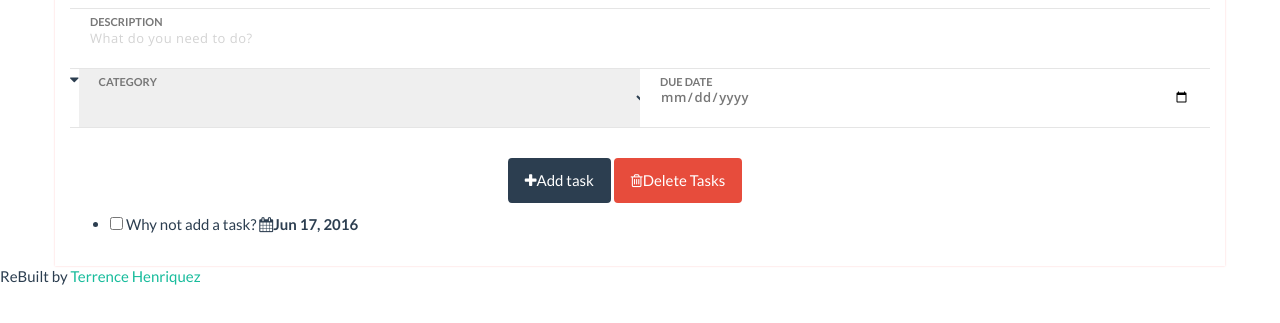
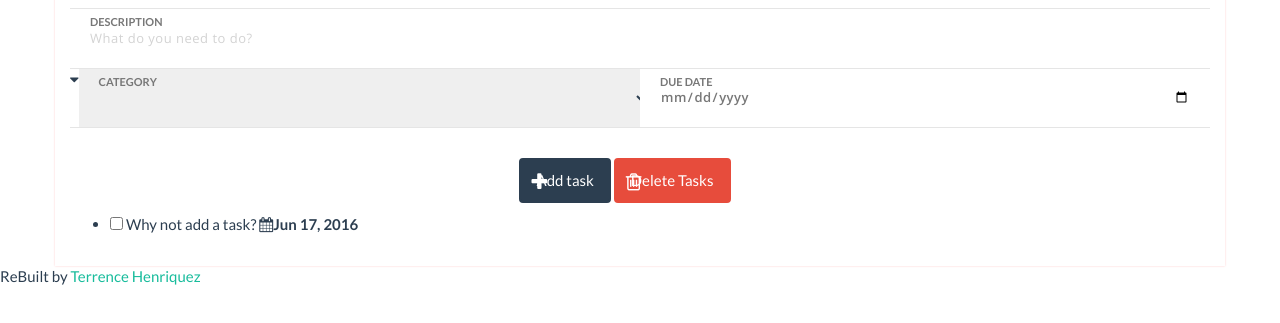
Before and after one commit to thenriquez/PickNDo, a plain HTML site: page index.html in a window 1280 px wide. Shown: the part 113-436 px from the top of the page. Drawn offline with nearby package versions, Linux system fonts and the light colour scheme.

Commit message:
css styling for icon and the class TaskADD

```diff
--- a/css/style.css
+++ b/css/style.css
@@ -187,3 +187,15 @@ button {
   -webkit-transition: all 0.3s;
     transition: all 0.3s;
 }
+
+.icon {
+  position: absolute;
+  top: 30%;
+  left: 10px;
+  font-size: 20px;
+}
+
+.taskAdd {
+  background: #444;
+  padding-left: 15px;
+}
```
